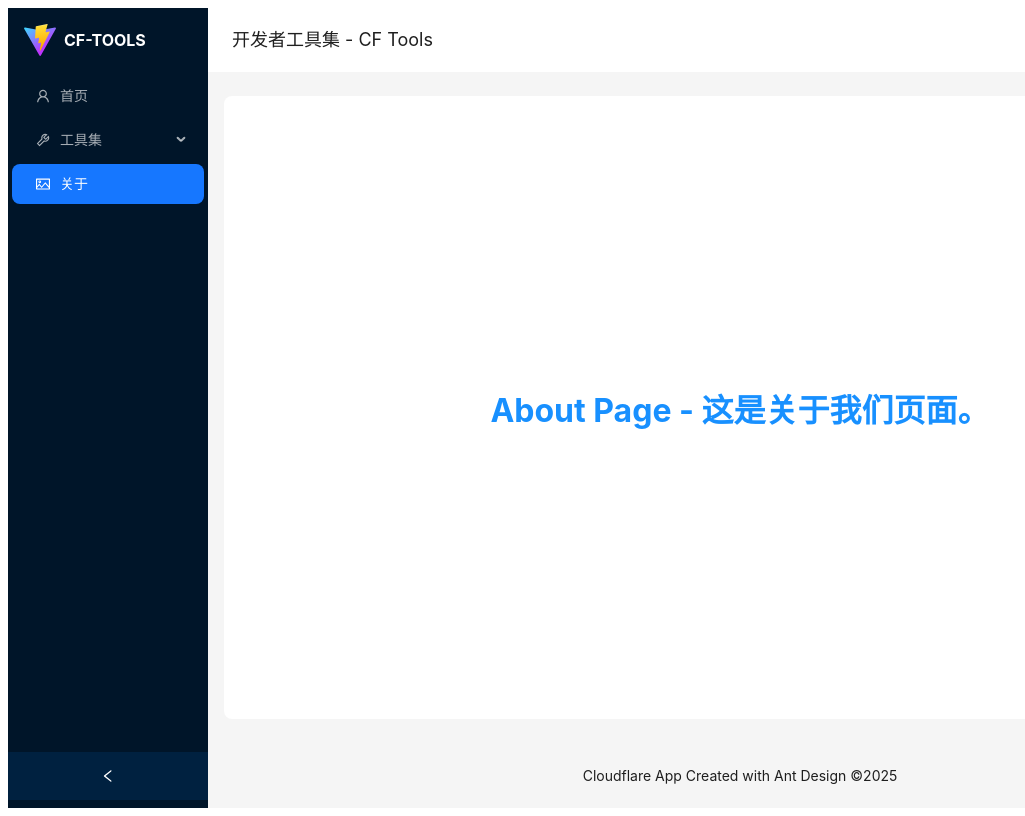
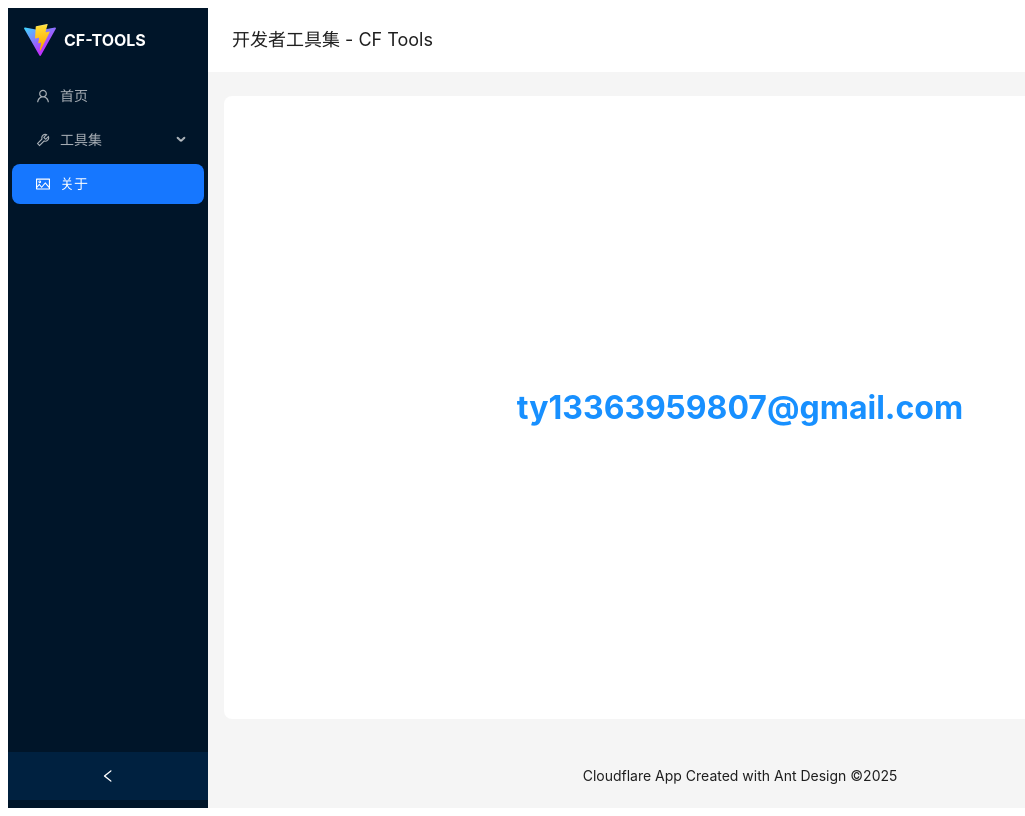
Before and after one commit to MainPoser/cf-tools, a React (Vite) app: page /about in a window 1280 px wide. Shown: the whole page, without its empty margins (0-1025 px from the left). Built offline with nearby package versions, Linux system fonts and the light colour scheme.

Commit message:
add email

```diff
--- a/src/pages/about/About.tsx
+++ b/src/pages/about/About.tsx
@@ -3,9 +3,9 @@ import './About.css';
 function About() {
   return (
     <div className="about-container">
-      <h2 className="about-title">About Page - 这是关于我们页面。</h2>
+      <h2 className="about-title">ty13363959807@gmail.com</h2>
     </div>
   );
-};
+}
 
 export default About;
```
